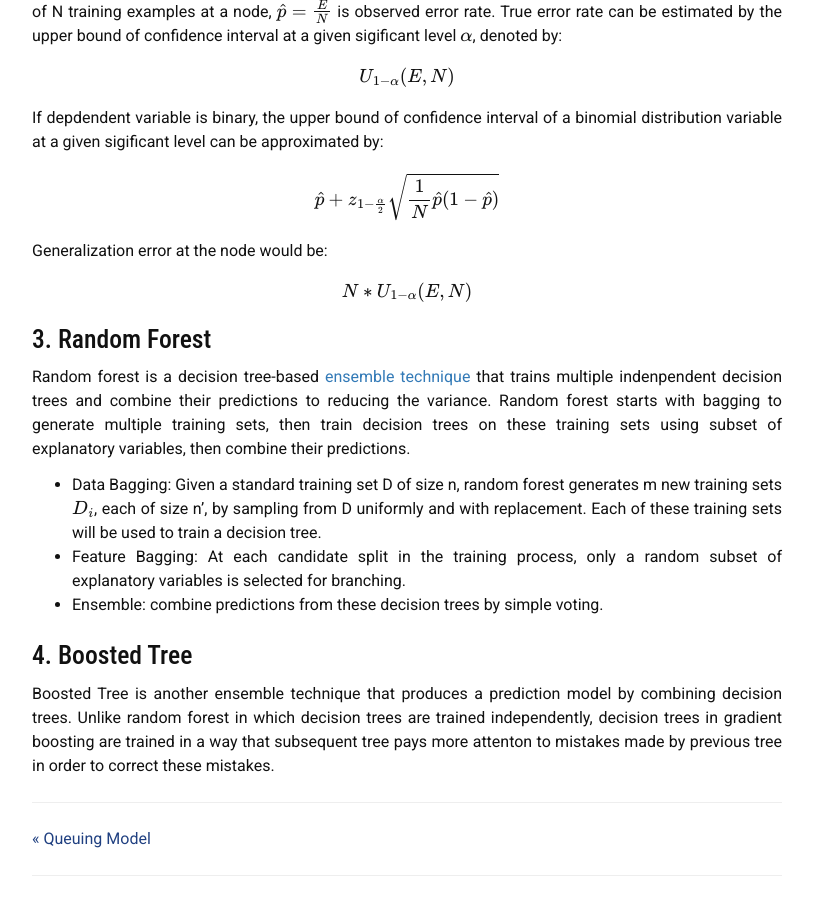
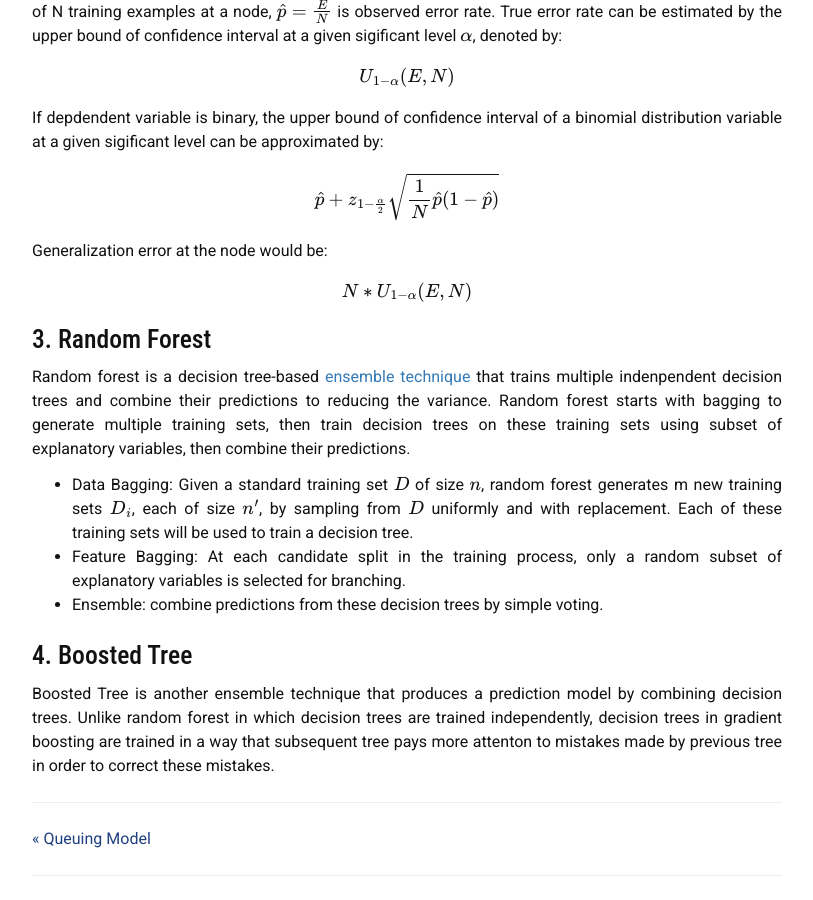
Before and after one commit to liambll/blog-archive, a Jekyll site: the page built from _posts/2017-07-38-decision-tree.markdown, in a window 1280 px wide and 900 px high, scrolled down 2675 px. Shown: the whole window, without its empty margins (233-1046 px from the left). Built offline with Jekyll 4.4.1, drawn with Linux system fonts in a browser that asks for light colours; nearby versions of some CDN libraries; formulas are drawn with MathJax 3; comment, search, counter and statistics services are not loaded.

Commit message:
Update 2017-07-38-decision-tree.markdown

```diff
--- a/_posts/2017-07-38-decision-tree.markdown
+++ b/_posts/2017-07-38-decision-tree.markdown
@@ -111,7 +111,7 @@ N*U_{1-\alpha}(E, N)
 
 ## 3. Random Forest
 Random forest is a decision tree-based [ensemble technique](https://en.wikipedia.org/wiki/Ensemble_learning) that trains multiple indenpendent decision trees and combine their predictions to reducing the variance. Random forest starts with bagging to generate multiple training sets, then train decision trees on these training sets using subset of explanatory variables, then combine their predictions.
-- Data Bagging: Given a standard training set D of size n, random forest generates m new training sets \\(D_i\\), each of size n', by sampling from D uniformly and with replacement. Each of these training sets will be used to train a decision tree.
+- Data Bagging: Given a standard training set \\(D\\) of size \\(n\\), random forest generates m new training sets \\(D_i\\), each of size \\(n'\\), by sampling from \\(D\\) uniformly and with replacement. Each of these training sets will be used to train a decision tree.
 - Feature Bagging: At each candidate split in the training process, only a random subset of explanatory variables is selected for branching.
 - Ensemble: combine predictions from these decision trees by simple voting.
 
```
